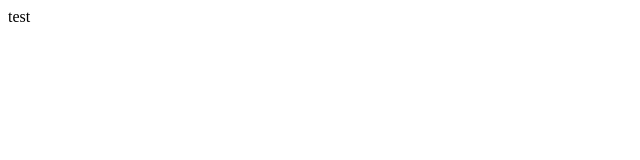
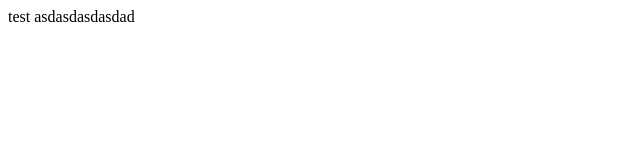
Before and after one commit to Krol4chi/reposit, a plain HTML site: page index.html in a window 1280 px wide. Shown: the whole page, without its empty margins (0-640 px from the left). Drawn offline with Linux system fonts and the light colour scheme.

Commit message:
asdasdasd

```diff
--- a/index.html
+++ b/index.html
@@ -7,5 +7,6 @@
 </head>
 <body>
   test
+  asdasdasdasdad
 </body>
 </html>
```
